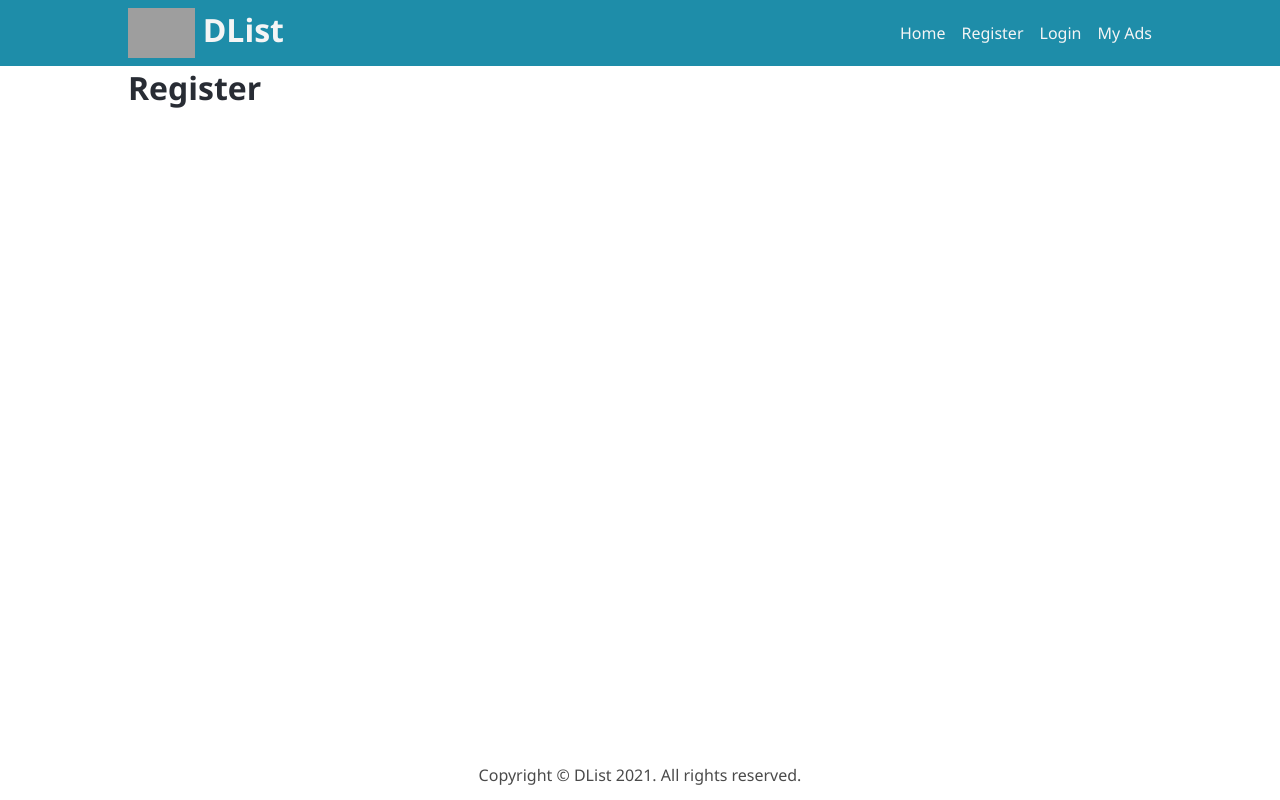
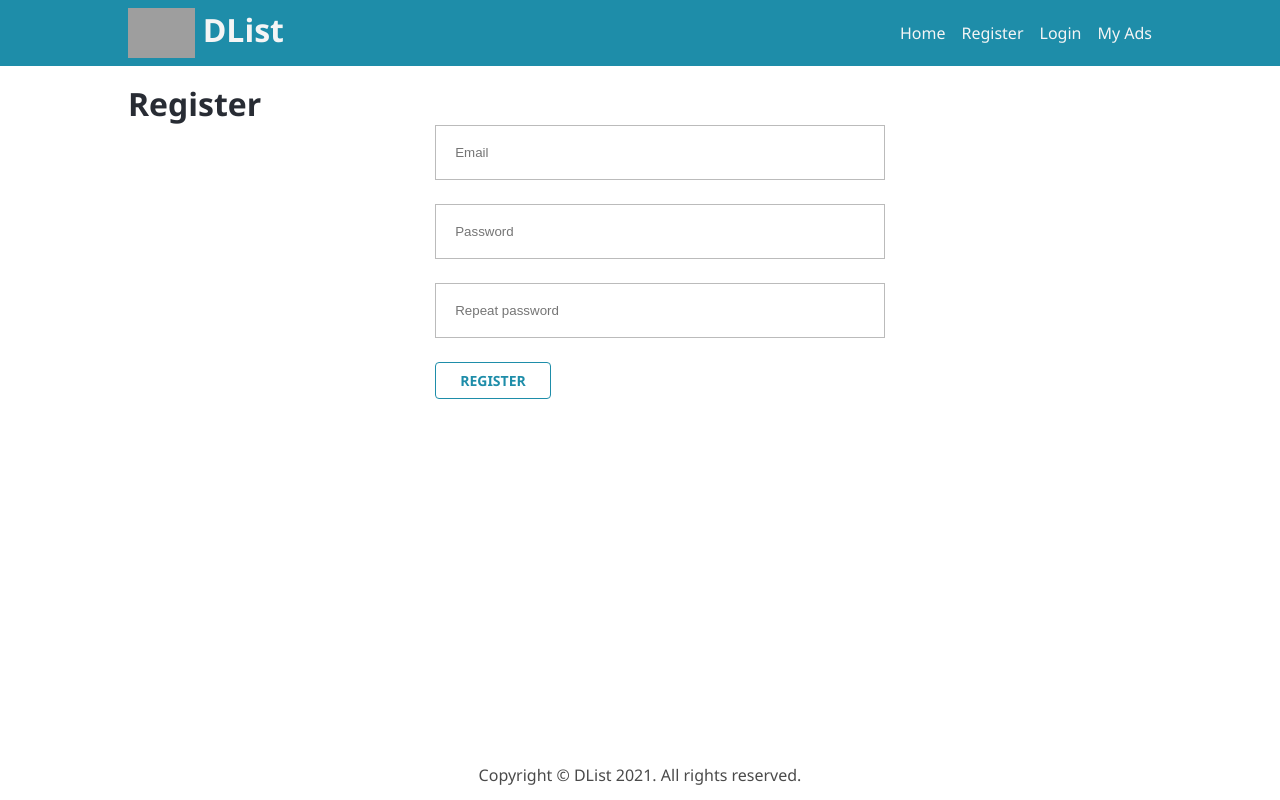
Before and after one commit to twomooncakes/skelbiu-fe-db, a React (Create React App) app: page /register in a window 1280 px wide. Built offline with nearby package versions, Linux system fonts and the light colour scheme; grey boxes are pictures that could not be loaded.

Commit message:
create login and register forms with formik and yup validation

```diff
--- a/package.json
+++ b/package.json
@@ -11,6 +11,7 @@
     "react-dom": "^17.0.2",
     "react-hot-toast": "^2.1.1",
     "react-scripts": "4.0.3",
+    "react-router-dom": "^5.3.0",
     "web-vitals": "^1.1.2",
     "yup": "^0.32.11"
   },
--- a/src/App.css
+++ b/src/App.css
@@ -13,6 +13,7 @@ body {
 
 main {
     margin: 0 10%;
+    padding: 1rem 0;
 }
 
 a {
--- a/src/components/UI/Button.module.css
+++ b/src/components/UI/Button.module.css
@@ -9,22 +9,22 @@
 }
 
 .btn_filled {
-    background-color: #A91E24;
+    background-color: #1e8da9;
     border: none;
     color: snow;
 }
 
 .btn_filled:hover {
-    background-color: #dc3545;
+    background-color: #dcaa35;
 }
 
 .btn_outlined {
     background-color: transparent;
-    border: 1px solid #A91E24;
-    color: #A91E24;
+    border: 1px solid #1e8da9;
+    color: #1e8da9;
 }
 
 .btn_outlined:hover {
-    border-color: #dc3545;
-    color: #dc3545;
+    border-color: #dcaa35;
+    color: #dcaa35;
 }
--- a/src/components/user/Login.jsx
+++ b/src/components/user/Login.jsx
@@ -1,7 +1,35 @@
+import { useFormik } from "formik";
+import * as Yup from "yup";
+import Button from "../UI/Button";
+import Input from "../UI/Input";
+
+const formFields = [
+    { type: "email", name: "email", placeholder: "Email" },
+    { type: "password", name: "password", placeholder: "Password" },
+];
+
 function Login() {
+    const formik = useFormik({
+        initialValues: {
+            email: "",
+            password: ""
+        },
+        validationSchema: Yup.object({
+            email: Yup.string().email().required(),
+            password: Yup.string().required(),
+        }),
+        onSubmit: async (values) => {
+            console.log(values);
+        }
+    });
     return (
-        <form>
-
+        <form onSubmit={formik.handleSubmit}>
+            {formFields.map((field) => {
+                return (
+                    <Input type={field.type} key={field.name} formik={formik} name={field.name} placeholder={field.placeholder} />
+                )
+            })}
+            <Button>Login</Button>
         </form>
     );
 }
--- a/src/components/user/Register.jsx
+++ b/src/components/user/Register.jsx
@@ -1,7 +1,38 @@
+import { useFormik } from "formik";
+import * as Yup from "yup";
+import Button from "../UI/Button";
+import Input from "../UI/Input";
+
+const formFields = [
+    { type: "email", name: "email", placeholder: "Email" },
+    { type: "password", name: "password", placeholder: "Password" },
+    { type: "password", name: "repeatPassword", placeholder: "Repeat password" },
+];
+
 function Register() {
+    const formik = useFormik({
+        initialValues: {
+            email: "",
+            password: "",
+            repeatPassword: "",
+        },
+        validationSchema: Yup.object({
+            email: Yup.string().email().required(),
+            password: Yup.string().min(6).required(),
+            repeatPassword: Yup.string().required().oneOf([Yup.ref('password')], 'Password fields must match')
+        }),
+        onSubmit: async (values) => {
+            console.log(values);
+        }
+    });
     return (
-        <form>
-
+        <form onSubmit={formik.handleSubmit}>
+            {formFields.map((field) => {
+                return (
+                    <Input type={field.type} key={field.name} formik={formik} name={field.name} placeholder={field.placeholder} />
+                )
+            })}
+            <Button>Register</Button>
         </form>
     );
 }
--- a/src/pages/LoginPage.jsx
+++ b/src/pages/LoginPage.jsx
@@ -1,7 +1,10 @@
+import Login from "../components/user/Login";
+
 function LoginPage() {
     return (
         <main>
             <h1>Login</h1>
+            <Login />
         </main>
     );
 }
--- a/src/pages/RegisterPage.jsx
+++ b/src/pages/RegisterPage.jsx
@@ -1,7 +1,10 @@
+import Register from "../components/user/Register";
+
 function RegisterPage() {
     return (
         <main>
             <h1>Register</h1>
+            <Register />
         </main>
     );
 }
```
Also changed, not shown: 1 other file (tests, documents, lock files or other folders).
